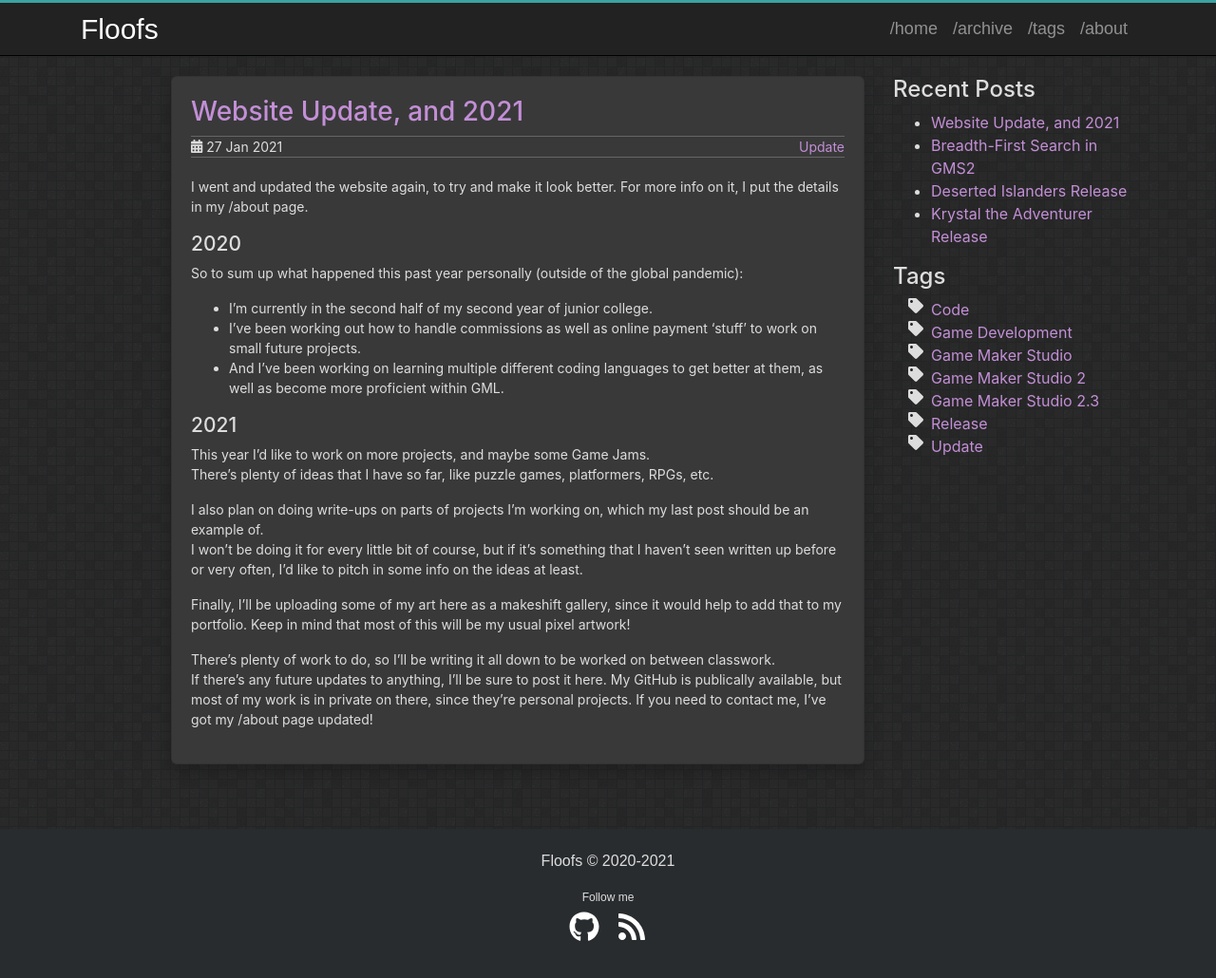
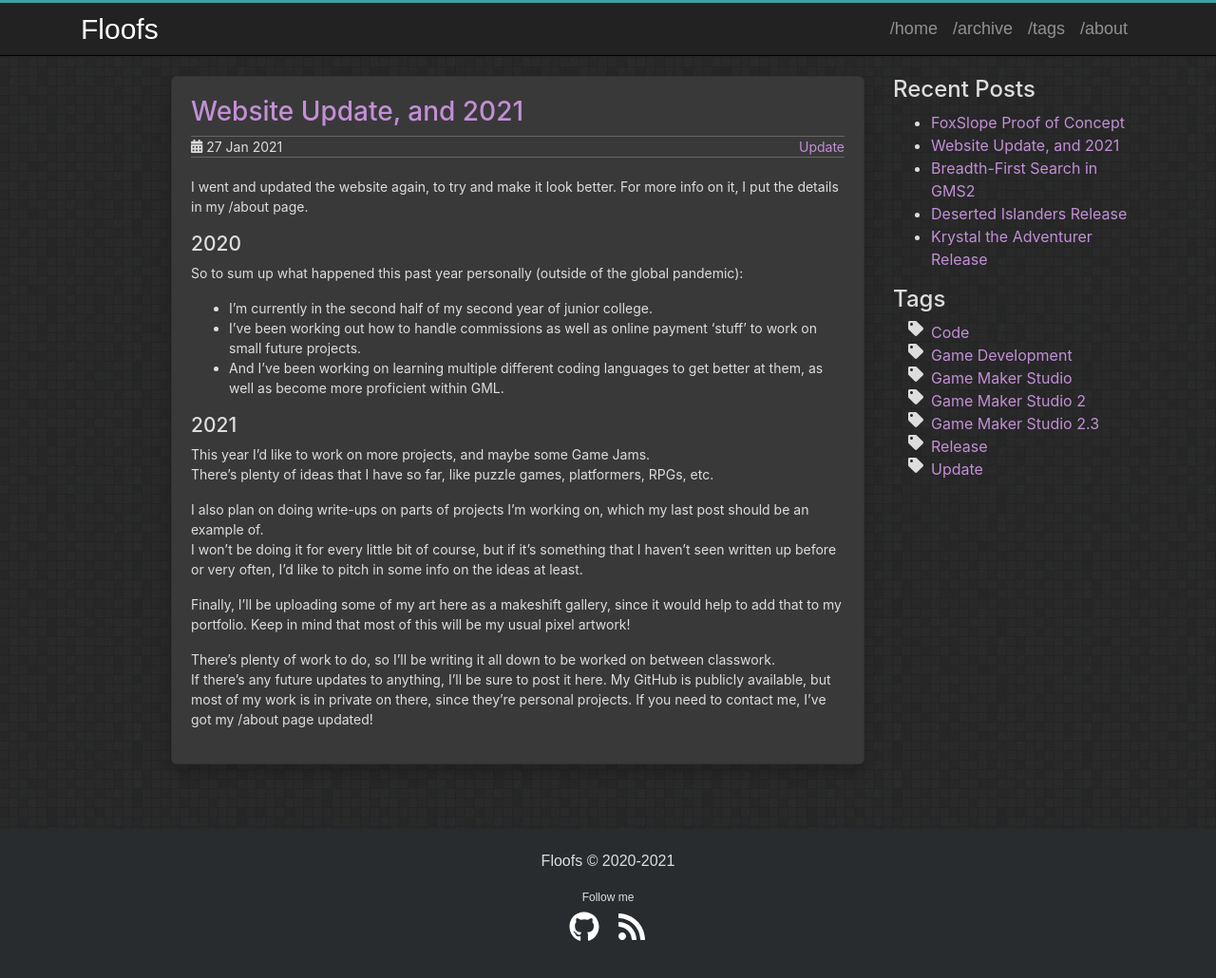
Before and after one commit to Floofs/Floofs.github.io, a Jekyll site: the page built from _posts/2021-01-27-website-update.markdown, in a window 1280 px wide and 1055 px high. Shown: the top 1030 px of the window at 95% size. Built offline with Jekyll 4.4.1, drawn with Linux system fonts in a browser that asks for light colours.

Commit message:
11/6 Post

```diff
--- a/_posts/2021-01-27-website-update.markdown
+++ b/_posts/2021-01-27-website-update.markdown
@@ -26,4 +26,4 @@ I won't be doing it for every little bit of course, but if it's something that I
 Finally, I'll be uploading some of my art here as a makeshift gallery, since it would help to add that to my portfolio. Keep in mind that most of this will be my usual pixel artwork!
 
 There's plenty of work to do, so I'll be writing it all down to be worked on between classwork.
-If there's any future updates to anything, I'll be sure to post it here. My GitHub is publically available, but most of my work is in private on there, since they're personal projects. If you need to contact me, I've got my /about page updated!
+If there's any future updates to anything, I'll be sure to post it here. My GitHub is publicly available, but most of my work is in private on there, since they're personal projects. If you need to contact me, I've got my /about page updated!
```
Also changed, not shown: _posts/2021-11-06-update.markdown (added, +23 -0 lines).
